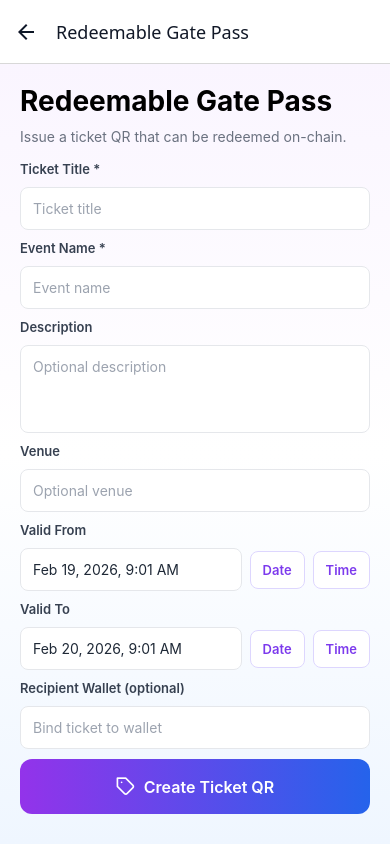
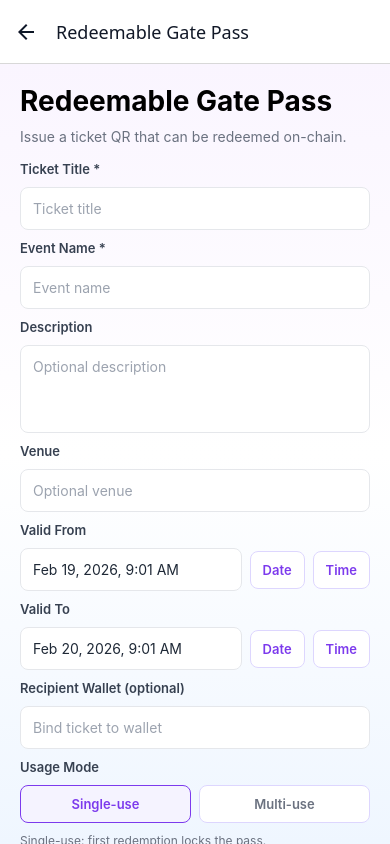
Before and after one commit to thaboyjuicee/scanproof_app, a React Native app: screen /TicketCreate in a window 390 px wide. Built offline with nearby package versions, Linux system fonts and the light colour scheme; what @solana/web3.js would draw is missing.

Commit message:
feat: add usage mode support for tickets with single and multi-use options

```diff
--- a/src/models/proof-envelope.ts
+++ b/src/models/proof-envelope.ts
@@ -34,6 +34,7 @@ export interface TicketEnvelopePayload {
   validFrom: string;
   validTo: string;
   recipientWallet?: string;
+  usageMode?: 'single' | 'multi';
   payloadHash: string;
 }
 
--- a/src/screens/ticket-create-screen.tsx
+++ b/src/screens/ticket-create-screen.tsx
@@ -24,6 +24,7 @@ export const TicketCreateScreen = (): React.JSX.Element => {
   const [activeDateField, setActiveDateField] = useState<'from' | 'to' | null>(null);
   const [datePickerMode, setDatePickerMode] = useState<'date' | 'time'>('date');
   const [recipientWallet, setRecipientWallet] = useState('');
+  const [usageMode, setUsageMode] = useState<'single' | 'multi'>('single');
   const [qrValue, setQrValue] = useState<string | null>(null);
   const [visible, setVisible] = useState(false);
 
@@ -42,6 +43,7 @@ export const TicketCreateScreen = (): React.JSX.Element => {
       validFrom,
       validTo,
       recipientWallet,
+      usageMode,
     });
 
     if (!envelope) {
@@ -159,6 +161,29 @@ export const TicketCreateScreen = (): React.JSX.Element => {
             placeholderTextColor="#9ca3af"
           />
 
+          <Text style={styles.label}>Usage Mode</Text>
+          <View style={styles.modeRow}>
+            <TouchableOpacity
+              style={[styles.modeButton, usageMode === 'single' && styles.modeButtonActive]}
+              onPress={() => setUsageMode('single')}
+              activeOpacity={0.8}
+            >
+              <Text style={[styles.modeButtonText, usageMode === 'single' && styles.modeButtonTextActive]}>Single-use</Text>
+            </TouchableOpacity>
+            <TouchableOpacity
+              style={[styles.modeButton, usageMode === 'multi' && styles.modeButtonActive]}
+              onPress={() => setUsageMode('multi')}
+              activeOpacity={0.8}
+            >
+              <Text style={[styles.modeButtonText, usageMode === 'multi' && styles.modeButtonTextActive]}>Multi-use</Text>
+            </TouchableOpacity>
+          </View>
+          <Text style={styles.modeHint}>
+            {usageMode === 'single'
+              ? 'Single-use: first redemption locks the pass.'
+              : 'Multi-use: multiple attendees can redeem the same pass.'}
+          </Text>
+
           <GradientButton title={loading ? 'Creating...' : 'Create Ticket QR'} onPress={() => void onCreate()} disabled={disabled || loading} icon="tag" />
         </ScrollView>
       </LinearGradient>
@@ -235,4 +260,33 @@ const styles = StyleSheet.create({
     fontWeight: '600',
     fontSize: 13,
   },
+  modeRow: {
+    flexDirection: 'row',
+    gap: 8,
+  },
+  modeButton: {
+    flex: 1,
+    borderWidth: 1,
+    borderColor: '#DDD6FE',
+    borderRadius: 8,
+    paddingVertical: 10,
+    alignItems: 'center',
+    backgroundColor: '#ffffff',
+  },
+  modeButtonActive: {
+    borderColor: '#7C3AED',
+    backgroundColor: '#F5F3FF',
+  },
+  modeButtonText: {
+    color: '#6b7280',
+    fontWeight: '600',
+    fontSize: 13,
+  },
+  modeButtonTextActive: {
+    color: '#7C3AED',
+  },
+  modeHint: {
+    color: '#6b7280',
+    fontSize: 12,
+  },
 });
--- a/src/screens/ticket-verify-redeem-screen.tsx
+++ b/src/screens/ticket-verify-redeem-screen.tsx
@@ -14,6 +14,7 @@ export const TicketVerifyRedeemScreen = ({ route }: Props): React.JSX.Element =>
   const { verifyEnvelope, checkTicketRedeemed, redeemTicket, loading } = useProofs();
   const envelope = route.params.envelope;
   const verification = useMemo(() => verifyEnvelope(envelope), [verifyEnvelope, envelope]);
+  const isMultiUse = envelope.payload.usageMode === 'multi';
   const [redeemed, setRedeemed] = useState<{ redeemed: boolean; signature?: string }>({ redeemed: false });
   const [explorerUrl, setExplorerUrl] = useState<string | null>(null);
   const isCompact = width < 380;
@@ -44,7 +45,7 @@ export const TicketVerifyRedeemScreen = ({ route }: Props): React.JSX.Element =>
     }
   };
 
-  const canRedeem = verification.isValid && !redeemed.redeemed;
+  const canRedeem = verification.isValid && (isMultiUse || !redeemed.redeemed);
 
   return (
     <LinearGradient colors={['#faf5ff', '#ffffff', '#eff6ff']} style={styles.gradient}>
@@ -55,7 +56,10 @@ export const TicketVerifyRedeemScreen = ({ route }: Props): React.JSX.Element =>
         <View style={styles.badges}>
           <VerifiedBadge label={verification.signatureValid ? 'Signature OK' : 'Bad Signature'} variant={verification.signatureValid ? 'success' : 'warning'} />
           <VerifiedBadge label={verification.timeWindowValid ? 'In Window' : 'Expired'} variant={verification.timeWindowValid ? 'success' : 'warning'} />
-          <VerifiedBadge label={redeemed.redeemed ? 'REDEEMED' : 'NOT REDEEMED'} variant={redeemed.redeemed ? 'warning' : 'success'} />
+          <VerifiedBadge
+            label={isMultiUse ? 'MULTI-USE' : redeemed.redeemed ? 'REDEEMED' : 'NOT REDEEMED'}
+            variant={isMultiUse ? 'success' : redeemed.redeemed ? 'warning' : 'success'}
+          />
         </View>
 
         <View style={styles.card}>
@@ -83,6 +87,8 @@ export const TicketVerifyRedeemScreen = ({ route }: Props): React.JSX.Element =>
               <Text style={styles.value}>{envelope.payload.recipientWallet}</Text>
             </>
           ) : null}
+          <Text style={styles.label}>Usage Mode</Text>
+          <Text style={styles.value}>{isMultiUse ? 'Multi-use' : 'Single-use'}</Text>
           {redeemed.signature ? (
             <>
               <Text style={styles.label}>Redemption Tx</Text>
--- a/src/services/envelope/envelope-service.ts
+++ b/src/services/envelope/envelope-service.ts
@@ -214,6 +214,7 @@ export class EnvelopeService {
     };
     assignIfNonEmptyString(compact, 've', payload.venue);
     assignIfNonEmptyString(compact, 'rw', payload.recipientWallet);
+    assignIfNonEmptyString(compact, 'um', payload.usageMode);
     return compact;
   }
 
@@ -258,6 +259,7 @@ export class EnvelopeService {
     };
     assignIfString(expanded, 'venue', payload.ve);
     assignIfString(expanded, 'recipientWallet', payload.rw);
+    assignIfString(expanded, 'usageMode', payload.um);
     return expanded;
   }
 
@@ -346,7 +348,7 @@ export class EnvelopeService {
     if (type === 'notarize') {
       return ['fileName', 'fileHash', 'ipfsCid'];
     }
-    return ['description', 'venue', 'recipientWallet'];
+    return ['description', 'venue', 'recipientWallet', 'usageMode'];
   }
 
   assertValidEnvelope(value: unknown): asserts value is AnyProofEnvelope {
@@ -416,6 +418,12 @@ export class EnvelopeService {
       payload.title = eventName;
     }
     ensureString(payload.title, 'ticket title');
+    if (payload.usageMode !== undefined && payload.usageMode !== null) {
+      const usageMode = ensureString(payload.usageMode, 'ticket usage mode');
+      if (usageMode !== 'single' && usageMode !== 'multi') {
+        throw new AppError('Ticket usage mode must be single or multi.', 'ENVELOPE_VALIDATION_ERROR');
+      }
+    }
     ensureString(payload.payloadHash, 'ticket payload hash');
     if (!isIsoDateString(payload.validFrom) || !isIsoDateString(payload.validTo)) {
       throw new AppError('Ticket validity window is invalid.', 'ENVELOPE_VALIDATION_ERROR');
--- a/src/state/app-state.tsx
+++ b/src/state/app-state.tsx
@@ -54,6 +54,7 @@ interface AppStateContextValue {
     validFrom: string;
     validTo: string;
     recipientWallet?: string;
+    usageMode?: 'single' | 'multi';
   }) => Promise<ProofEnvelope<'ticket'> | null>;
   issueNotarizeEnvelope: (proof: Proof) => Promise<ProofEnvelope<'notarize'> | null>;
   encodeEnvelopeToQr: (envelope: AnyProofEnvelope) => string;
@@ -301,6 +302,7 @@ export const AppStateProvider = ({ children }: { children: React.ReactNode }): R
     validFrom: string;
     validTo: string;
     recipientWallet?: string;
+    usageMode?: 'single' | 'multi';
   }): Promise<ProofEnvelope<'ticket'> | null> => {
     if (!walletSession) {
       setError('Connect wallet before issuing a ticket QR.');
@@ -319,6 +321,7 @@ export const AppStateProvider = ({ children }: { children: React.ReactNode }): R
         validFrom: input.validFrom,
         validTo: input.validTo,
         recipientWallet: input.recipientWallet?.trim() || undefined,
+        usageMode: input.usageMode === 'multi' ? 'multi' : 'single',
       };
 
       const payloadHash = services.ticketService.buildPayloadHash(unsignedPayload);
@@ -533,7 +536,8 @@ export const AppStateProvider = ({ children }: { children: React.ReactNode }): R
     }
 
     const redeemed = await checkTicketRedeemed(envelope);
-    if (redeemed.redeemed) {
+    const isSingleUse = envelope.payload.usageMode !== 'multi';
+    if (isSingleUse && redeemed.redeemed) {
       throw new Error('Ticket already redeemed.');
     }
 
```
